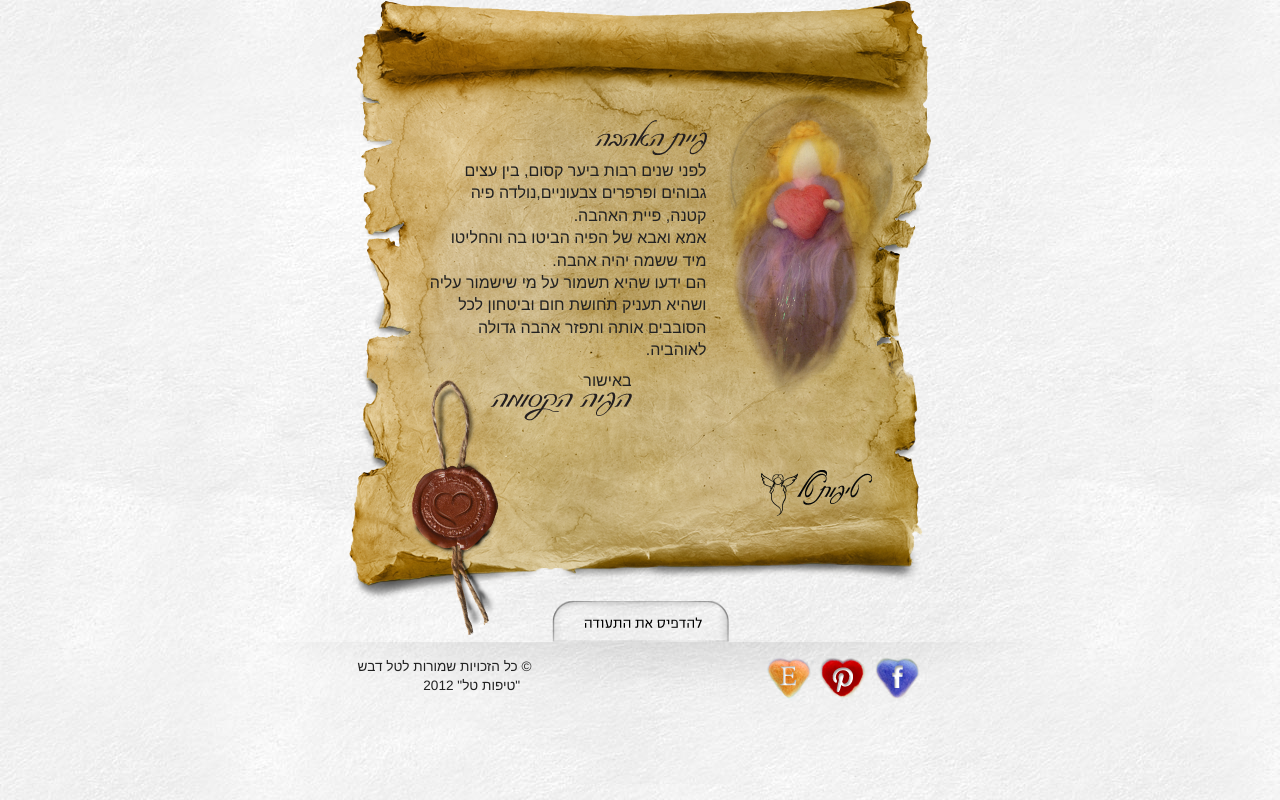
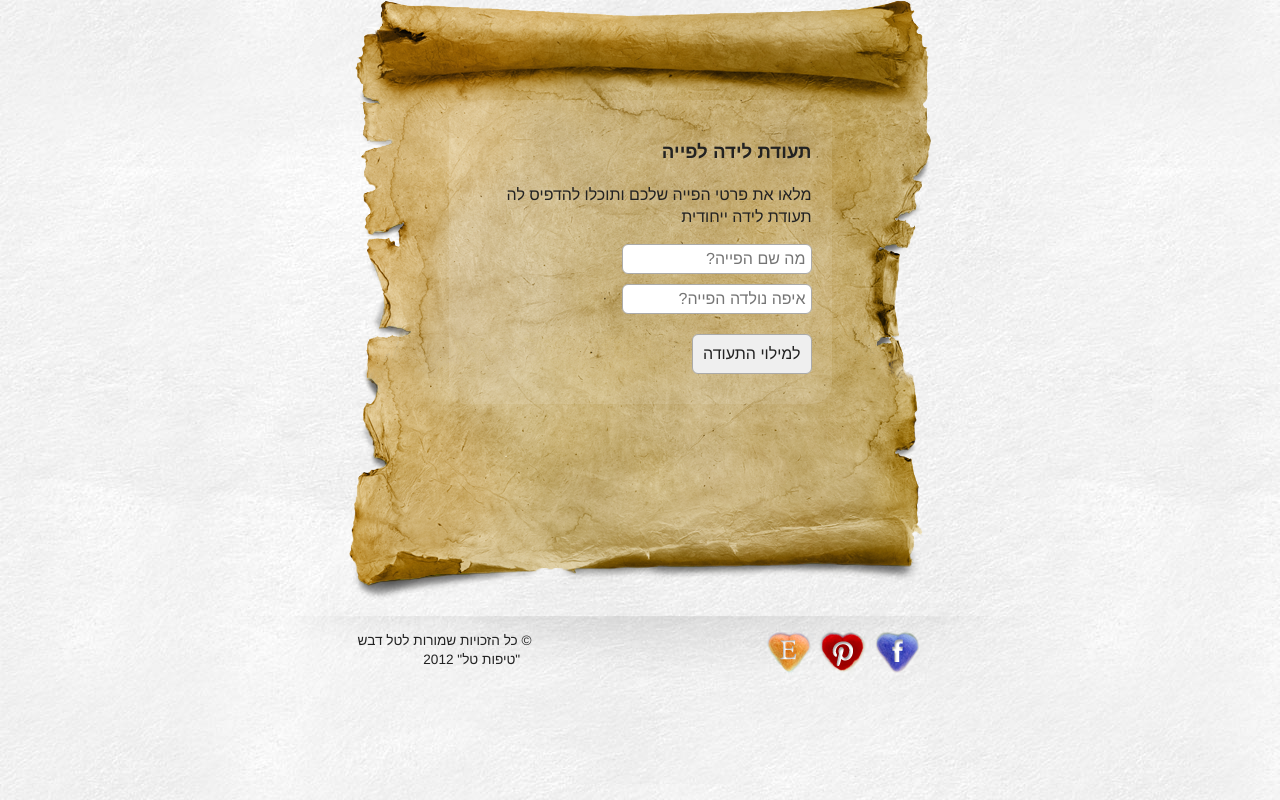
Before and after one commit to tombigel/feltedfairies, a plain HTML site: page index.html in a window 1280 px wide. Drawn offline with nearby package versions, Linux system fonts and the light colour scheme.

Commit message:
- redesign of the form - more fairy texts

```diff
--- a/css/style.css
+++ b/css/style.css
@@ -94,6 +94,12 @@ body{background: url(../img/uc-bg.jpg) repeat 50% 50%; height:100%;}
 
 /*Fairy pages*/
 .fairy-page{}
+
+.fairy-form{margin: 100px; padding: 20px; border-radius: 20px; background: rgba(255,255,255,.1)}
+.fairy-form input{ display: block; padding: 5px; margin: 10px 0; border-radius: 6px; border: 1px solid #aaa;}
+.fairy-form button{ padding: 10px; margin: 10px 0; border-radius: 6px; border: 1px solid #aaa;}
+.fairy-form .message{display:none; color: #b00; font-size: 16px; text-align: center; }
+
 .parchment{position: relative; width: 583px; height: 601px; background: url(../img/fp-parchment.gif) no-repeat 0 0; margin: 0 auto;}
 .parchment-bg{height: 100%; background: url(../img/fp-parchment.png) no-repeat 0 0;}
 .parchment .fairy{position: absolute; right:30px; top: 85px; width: 195px; height: 350px;}
@@ -119,7 +125,7 @@ body{background: url(../img/uc-bg.jpg) repeat 50% 50%; height:100%;}
 .wishes .stamp{background: url(../img/stamp-wishes.png) no-repeat 0 0;}
 
 .fairy-page .print-certificate{cursor:pointer; width: 177px; height: 41px; margin: 0 auto; display:block;background: url(../img/print-button.png) no-repeat 0 0;}
-.fairy-page .general-footer{box-sizing: border-box; padding: 15px 130px}
+.fairy-page .general-footer{box-sizing: border-box; padding: 15px 130px; margin-top: 15px;}
 
 /**************/
 
--- a/index.html
+++ b/index.html
@@ -26,9 +26,9 @@
                 &copy; כל הזכויות שמורות לטל דבש <br /> &nbsp;&nbsp; "טיפות טל" 2012
             </small>
             <div class="social">
-                <a class="facebook ir" href="https://www.facebook.com/pages/Tal-Dvash-Needle-Felted-Fairies-and-more/289919651068379">לעמוד הפייסבוק</a>
-                <a class="pinterest ir" href="http://pinterest.com/tdvash/">לעמוד בפינטרסט</a>
-                <a class="etsy ir" href="http://tdvash.etsy.com">החנות באטסי</a>
+                <a class="facebook ir" target="_blank" href="https://www.facebook.com/pages/Tal-Dvash-Needle-Felted-Fairies-and-more/289919651068379">לעמוד הפייסבוק</a>
+                <a class="pinterest ir" target="_blank" href="http://pinterest.com/tdvash/">לעמוד בפינטרסט</a>
+                <a class="etsy ir" target="_blank" href="http://tdvash.etsy.com">החנות באטסי</a>
             </div>
         </section>
     </footer>
--- a/js/script.js
+++ b/js/script.js
@@ -1,74 +1,148 @@
-window.Template = function (source, target, params) {
-    if (!source) {
+window.Fairy = {};
+
+/**
+ * Simple Router,
+ * handles 2 levels of path  and one hash: example.com/section/page#hash
+ * @constructor
+ */
+Fairy.Router = function() {
+    var path = window.location.pathname;
+    path = path.replace(/^\/|\/$/g, '');
+    var pathList = path.split('/');
+    var hash = window.location.hash;
+
+    this.page = function() {
+        return (pathList.length > 0) ? pathList[pathList.length - 1] : ''
+    };
+
+    this.section = function() {
+        return (pathList.length > 1) ? pathList[0] : ''
+    };
+
+    this.hash = function() {
+        return hash;
+    }
+};
+
+/**
+ * Simple template compiler (based on Handlebars.js)
+ * @param templateSource
+ * The source file for the template - any text based file with html content (same origin)
+ * @param contextSource
+ * A json file with the template context strings
+ * @param targetNode
+ * The target element
+ * @param page
+ * The page passed from the router
+ * TODO: Add section support
+ * @constructor
+ */
+Fairy.Template = function(templateSource, contextSource, targetNode, page) {
+    var pages;
+    var template, compiled_template;
+    var json, xhr;
+    var $target = $(targetNode);
+
+    if (!templateSource) {
         log('Missing template URL');
         return;
     }
-    var $target = $(target);
     if (!$target) {
         log('Missing target DOM node');
         return;
     }
-    var compiled_template = '';
-    var action = (params && params.action);
-    var pages = {
-        default:{
-            class :'love',
-            header:'פיית האהבה',
-            text  :'לפני שנים רבות ביער קסום, בין עצים גבוהים ופרפרים צבעוניים,נולדה פיה קטנה, פיית האהבה.<br />\
-            אמא ואבא של הפיה הביטו בה והחליטו מיד ששמה יהיה אהבה.<br />\
-            הם ידעו שהיא תשמור על מי שישמור עליה ושהיא תעניק תחושת חום וביטחון לכל הסובבים אותה ותפזר אהבה גדולה לאוהביה.'
-        },
-        love   :{
-            class :'love',
-            header:'פיית האהבה',
-            text  :'טקסט על פית האהבה'
-        },
-        dreams :{
-            class :'dreams',
-            header:'פיית החלומות',
-            text  :'טקסט על פית החלומות'
-        },
-        wishes :{
-            class :'wishes',
-            header:'פיית המשאלות',
-            text  :'טקסט על פית המשאלות'
-        }
-    };
 
-    var xhr = $.get(source);
-    xhr.error(function () {
-        log('Can\'t load template file');
-    });
-    xhr.success(function (data) {
-        var template = Handlebars.compile(data);
-
-        if (!action || !pages[action]) {
-            action = 'default';
-        }
-
-        var page = pages[action];
-        compiled_template = template(page);
+    json = $.getJSON(contextSource);
+    json.error(function(data) {
+        log('Can\'t load context file', data.responseText);
     });
 
-    this.render = function () {
-        xhr.success(function () {
+    xhr = $.get(templateSource);
+    xhr.error(function(data) {
+        log('Can\'t load template file', data.responseText);
+    });
+
+    function compile(xhrResponse, jsonResponse) {
+        pages = jsonResponse[0];
+        template = Handlebars.compile(xhrResponse[0]);
+        if (!page || !pages[page]) {
+            page = 'default';
+        }
+        var context = pages[page];
+        compiled_template = template(context);
+    }
+
+    $.when(xhr, json).then(compile);
+
+    this.render = function(callback, callbackArgs) {
+        $.when(xhr, json).then(function() {
             if (!$target || !compiled_template) {
-                log('Template was not initialized correctly');
+                log('Template was not initialized correctly', $target, compiled_template);
                 return;
             }
             $target.html(compiled_template);
+            if (callback){
+                callback.apply(window, callbackArgs);
+            }
         });
+    };
+};
 
+/**
+ * Handle fairy details form
+ * @constructor
+ */
+Fairy.Details = function() {
+    var form, name, place, message, certificate;
+
+    function hideMessage() {
+        message.fadeOut();
+    }
+
+    this.submit = function() {
+        var nameVal = name.val();
+        var placeVal = place.val();
+        if (nameVal && placeVal) {
+            $('.fairy-name').text(nameVal);
+            $('.fairy-place').text(placeVal);
+            form.fadeOut(function(){
+                certificate.fadeIn();
+            });
+        }
+        else {
+            message.fadeIn();
+            name.one('keydown', hideMessage);
+            place.one('keydown', hideMessage);
+        }
+        return false;
     };
 
+    this.init = function() {
+        form = $('#fairy-details');
+        name = $('#form-name');
+        place = $('#form-place');
+        message = $('#form-message');
+        certificate = $('#fairy-certificate');
+        form.on('submit', this.submit);
+        certificate.hide();
+    };
 };
 
-$(document).ready(function () {
-    var page = window.location.pathname.replace(/^\/|\/$/g, '');
-    page = page.split('/');
-    var route = {
-        action: (page.length > 0) ? page[page.length - 1] : ''
-    };
-    var template = new Template('templates/fairy-template.html', '.main', route);
-    template.render();
+$(document).ready(function() {
+    var route = new Fairy.Router();
+    var template = new Fairy.Template(
+        'templates/fairy-template.html',
+        'templates/fairy-pages.json',
+        '.main',
+        route.page()
+    );
+
+    template.render(onRender);
+
+    function onRender(){
+        if (document.forms['fairy-details']) {
+            var fairyDetails = new Fairy.Details();
+            fairyDetails.init();
+        }
+    }
 });
--- /dev/null
+++ b/templates/fairy-pages.json
@@ -0,0 +1,22 @@
+{
+    "default":{
+        "class" :"love",
+        "header":"פיית האהבה",
+        "text"  :"לפני שנים רבות ביער קסום ב<span class=\"fairy-place\">______</span>, בין עצים גבוהים ופרפרים צבעוניים,נולדה פייה קטנה, פיית האהבה.<br />אמא ואבא של הפייה הביטו בה והחליטו מיד ששמה יהיה <span class=\"fairy-name\">______</span>.<br />הם ידעו ש<span class=\"fairy-name\">______</span> תשמור על מי שישמור עליה ושהיא תעניק תחושת חום וביטחון לכל הסובבים אותה ותפזר אהבה גדולה לאוהביה."
+    },
+    "love"   :{
+        "class" :"love",
+        "header":"פיית האהבה",
+        "text"  :"לפני שנים רבות ביער קסום ב<span class=\"fairy-place\">______</span>, בין עצים גבוהים ופרפרים צבעוניים,נולדה פייה קטנה, פיית האהבה.<br />אמא ואבא של הפייה הביטו בה והחליטו מיד ששמה יהיה <span class=\"fairy-name\">______</span>.<br />הם ידעו ש<span class=\"fairy-name\">______</span> תשמור על מי שישמור עליה ושהיא תעניק תחושת חום וביטחון לכל הסובבים אותה ותפזר אהבה גדולה לאוהביה."
+    },
+    "dreams" :{
+        "class" :"dreams",
+        "header":"פיית החלומות",
+        "text"  :"לפני שנים רבות ביער קסום ב<span class=\"fairy-place\">______</span>, בין עצים גבוהים ופרפרים צבעוניים,נולדה פייה קטנה, פיית החלומות.<br />אמא ואבא של הפייה הביטו בה והחליטו מיד ששמה יהיה <span class=\"fairy-name\">______</span>.<br />הם ידעו ש<span class=\"fairy-name\">______</span> תשמור על מי שישמור עליה ותפזר חלומות מתוקים לכל הסובבים אותה."
+    },
+    "wishes" :{
+        "class" :"wishes",
+        "header":"פיית המשאלות",
+        "text"  :"לפני שנים רבות ביער קסום ב<span class=\"fairy-place\">______</span>, בין עצים גבוהים ופרפרים צבעוניים,נולדה פייה קטנה, פיית המשאלות.<br />אמא ואבא של הפייה הביטו בה והחליטו מיד ששמה יהיה <span class=\"fairy-name\">______</span>.<br />הם ידעו ש<span class=\"fairy-name\">______</span> תקשיב לכל המשאלות של מי שאוהב אותה ותשמור אותן קרוב אליה בבקבוק הקסם."
+    }
+}
--- a/templates/fairy-template.html
+++ b/templates/fairy-template.html
@@ -1,5 +1,14 @@
-<article class="parchment {{class}}">
+<article id="fairy-text" class="parchment {{class}}">
     <div class="parchment-bg clearfix">
+        <form class="fairy-form" id="fairy-details">
+            <h1>תעודת לידה לפייה</h1>
+            <p>מלאו את פרטי הפייה שלכם ותוכלו להדפיס לה תעודת לידה ייחודית</p>
+            <input type="text" id="form-name" placeholder="מה שם הפייה?">
+            <input type="text" id="form-place" placeholder="איפה נולדה הפייה?">
+            <button type="submit" id="fairy-details-submit">למילוי התעודה</button>
+            <div class="message" id="form-message"><strong>יש למלא שם ומקום בתעודה</strong></div>
+        </form>
+        <div id="fairy-certificate">
             <div class="fairy"></div>
             <div class="stamp"></div>
             <header>
@@ -8,12 +17,12 @@
             <div class="text">
                 <p>{{{text}}}</p>
             </div>
-
             <footer class="footer">
                 <span class="approval">באישור</span>
-            <span class="magic-fairy ir">הפיה הקסומה</span>
+                <span class="magic-fairy ir">הפייה הקסומה</span>
             </footer>
             <div class="logo ir">טיפות טל</div>
         </div>
+    </div>
 </article>
-<a class="print-certificate ir" type="button">להדפיס את התעודה</a>
+<!--<a class="print-certificate ir" type="button">להדפיס את התעודה</a>-->
```
Also changed, not shown: 1 other file. Lines whose indentation alone changed are shown as unchanged.
